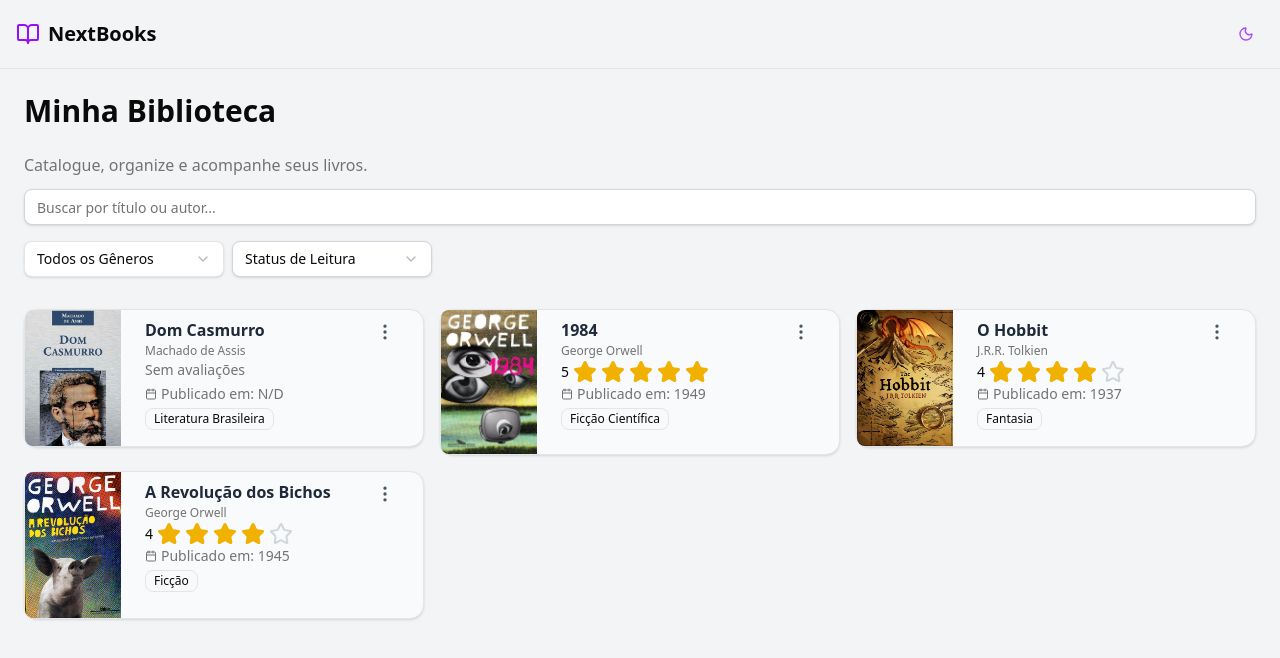
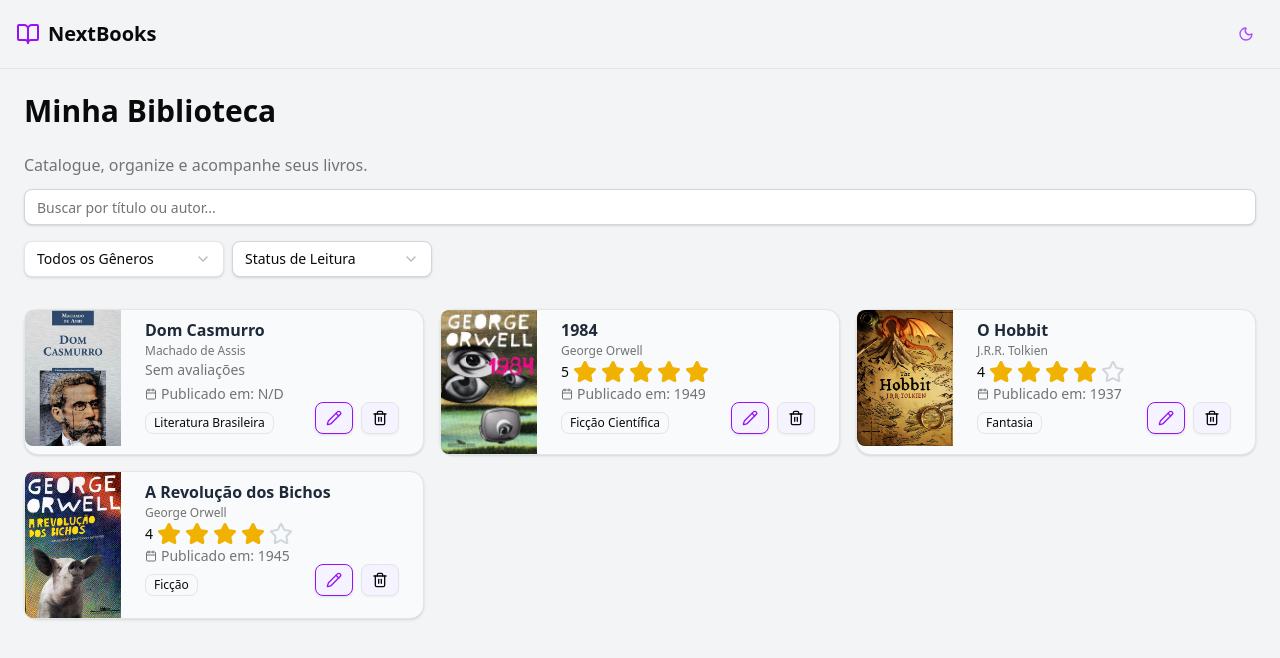
Before and after one commit to Toteck/nextbooks, a Next.js app: page /livros/biblioteca in a window 1280 px wide. Shown: the top 658 px of the page. Built offline with nearby package versions, Linux system fonts and the light colour scheme.

Commit message:
remove comments, add icons, add components, add dialog

```diff
--- a/src/components/livros/LivroCard.tsx
+++ b/src/components/livros/LivroCard.tsx
@@ -10,7 +10,7 @@ import { Badge } from "@/components/ui/badge";
 
 import Image from "next/image";
 
-import { Calendar, MoreVertical, Star } from "lucide-react";
+import { Calendar, MoreVertical, Pen, Pencil, PenSquare, Star, Trash, Trash2, X } from "lucide-react";
 import Link from "next/link";
 import {
   DropdownMenu,
@@ -18,6 +18,9 @@ import {
 } from "@radix-ui/react-dropdown-menu";
 import { DropdownMenuContent, DropdownMenuItem } from "../ui/dropdown-menu";
 import { RatingStars } from "../RatingStars";
+import { Button } from "../ui/button";
+import { Dialog, DialogContent, DialogDescription, DialogHeader, DialogTitle, DialogTrigger } from "../ui/dialog";
+import { LivroForm } from "./LivroForm";
 
 interface LivroCardProps {
   livro: Livro;
@@ -57,7 +60,7 @@ export function LivroCard({
   onVisualizar,
 }: LivroCardProps) {
   return (
-    <Link href={`/livros/${livro.id}`}>
+
     <Card className="group p-0 gap-x-0 bg-gray-50 flex flex-row transition-transform duration-200 hover:scale-105 hover:shadow-lg max-w-md w-full">
       {/* Capa do livro */}
       <div className="w-24 flex-shrink-0">
@@ -87,22 +90,6 @@ export function LivroCard({
               {livro.author}
             </p>
           </div>
-
-            {/* Menu de ações */}
-            <DropdownMenu>
-              <DropdownMenuTrigger asChild>
-                <button
-                  className="p-1 rounded-full hover:bg-gray-200"
-                  onClick={(e) => e.stopPropagation()}
-                >
-                  <MoreVertical className="w-5 h-5 text-gray-600" />
-                </button>
-              </DropdownMenuTrigger>
-              <DropdownMenuContent>
-                <DropdownMenuItem onClick={onEditar}>Editar</DropdownMenuItem>
-                <DropdownMenuItem onClick={onExcluir}>Excluir</DropdownMenuItem>
-              </DropdownMenuContent>
-            </DropdownMenu>
         </CardHeader>
 
         {/* Avaliação */}
@@ -120,7 +107,7 @@ export function LivroCard({
                 <RatingStars
                   value={livro.rating || 1}
                   key={livro.id}
-                    onChange={() => {}}
+                  onChange={() => { }}
                 />
               </>
             )}
@@ -128,7 +115,8 @@ export function LivroCard({
         </CardContent>
 
         {/* Rodapé */}
-          <CardFooter className=" flex flex-col items-start gap-1">
+        <CardFooter className=" flex flex-row items-end justify-between gap-1">
+          <div className="flex flex-col gap-2">
             <span className="flex items-center gap-1 text-sm text-muted-foreground">
               <Calendar className="w-3 h-3 text-muted-foreground" />
               Publicado em: {livro.year || "N/D"}
@@ -139,6 +127,37 @@ export function LivroCard({
                 {livro.genre[0]}
               </Badge>
             )}
+          </div>
+          <div className="flex flex-row items-center gap-2">
+
+            <Dialog>
+              <DialogTrigger asChild>
+                <Button variant={"outline"} size={"sm"} className="shadow-sm border-purple-600">
+                  <Pencil className="text-purple-600" />
+                </Button>
+              </DialogTrigger>
+              <DialogContent className="sm:max-w-[425px] max-h-[90vh] overflow-y-auto">
+                <DialogHeader>
+                  <DialogTitle className="text-purple-700 font-bold">Editar Livro</DialogTitle>
+                  <DialogDescription>
+                    Edite-os manualmente o livro que você deseja.
+                  </DialogDescription>
+                </DialogHeader>
+
+                <LivroForm
+                  livro={livro}
+                  onSubmit={(values) => {
+                    console.log("Atualizando livro:", values);
+                    // chamada API PUT/PATCH
+                  }}
+                  onCancel={() => console.log("Cancelou edição")}
+                />
+              </DialogContent>
+            </Dialog>
+            <Button variant={"outline"} size={"sm"} className="">
+              <Trash2 />
+            </Button>
+          </div>
 
           {/* Status do livro */}
 
@@ -150,23 +169,6 @@ export function LivroCard({
         </CardFooter>
       </div>
     </Card>
-    </Link>
+
   );
 }
-{
-  /* <Star width={18} height={18} fill="oklch(79.5% 0.184 86.047)" stroke="none" /> */
-}
-{
-  /* {livro.status === StatusLeitura.LIDO && (
-          <div className="mb-2">
-            <div className="flex items-center gap-2 mb-2">
-              <span className="text-sm text-muted-foreground">Sua avaliação: </span>
-              <RatingStars rating={4} />
-            </div>
-            <div className="flex items-center gap-1">
-              <Calendar className="w-4 h-4 text-muted-foreground" />
-              <span className="text-muted-foreground text-sm">Concluído em 27 de nov. de 2024</span>
-            </div>
-          </div>
-        )} */
-}
```
Lines whose indentation alone changed are shown as unchanged.
